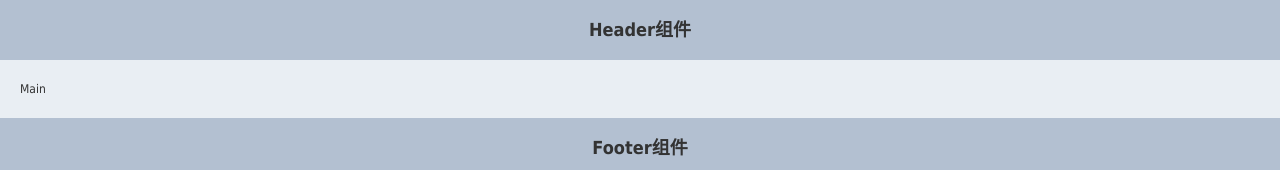
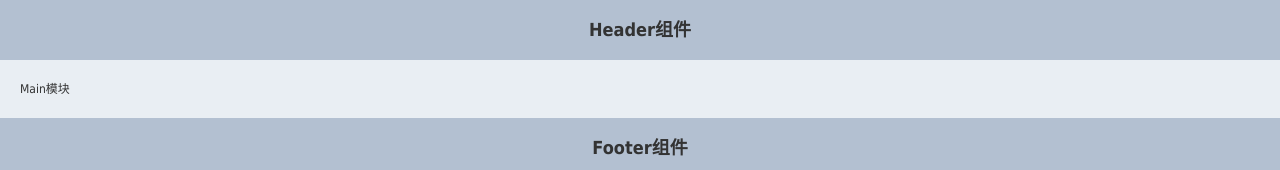
Before and after one commit to XIEWENLI/vue2-shop, a Vue app: page / in a window 1280 px wide. Shown: the top 170 px of the page. Built offline with nearby package versions, Linux system fonts and the light colour scheme.

Commit message:
mian布局

```diff
--- a/src/App.vue
+++ b/src/App.vue
@@ -4,7 +4,7 @@
       <Header></Header>
     </el-header>
     <el-main>
-      <div>Main</div>
+      <div>Main模块</div>
     </el-main>
     <el-footer>
       <Footer></Footer>
```
